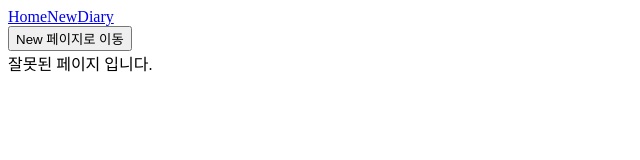
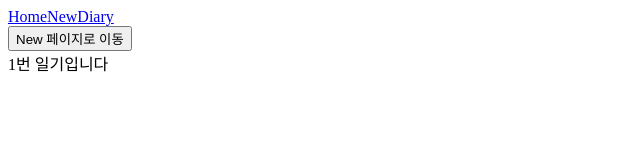
Before and after one commit to Luca-HyeongRok/Diary, a React (Vite) app: page /diary/1 in a window 1280 px wide. Shown: the top 160 px of the page, without its empty margins (0-640 px from the left). Built offline with nearby package versions, Linux system fonts and the light colour scheme.

Commit message:
page routing - Dynamic Segments

```diff
--- a/src/App.jsx
+++ b/src/App.jsx
@@ -22,7 +22,7 @@
       <Routes>
         <Route path="/" element={<Home />} />
         <Route path="/new" element={<New />} />
-        <Route path="/diary" element={<Diary />} />
+        <Route path="/diary/:id" element={<Diary />} />
         <Route path="*" element={<Notfound />} />
       </Routes>
     </>
--- a/src/pages/Diary.jsx
+++ b/src/pages/Diary.jsx
@@ -1,4 +1,7 @@
+import { useParams } from "react-router-dom";
+
 const Diary = () => {
-  return <div>Diary</div>;
+  const params = useParams();
+  return <div>{params.id}번 일기입니다</div>;
 };
 export default Diary;
--- a/src/pages/Home.jsx
+++ b/src/pages/Home.jsx
@@ -1,4 +1,8 @@
+import { useSearchParams } from "react-router-dom";
+
 const Home = () => {
+  const [params, serParms] = useSearchParams();
+  console.log(params.get("value"));
   return <div>Home</div>;
 };
 export default Home;
```
